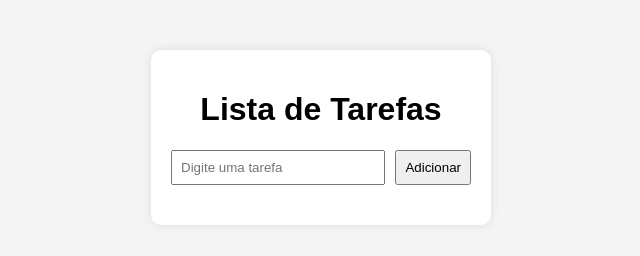
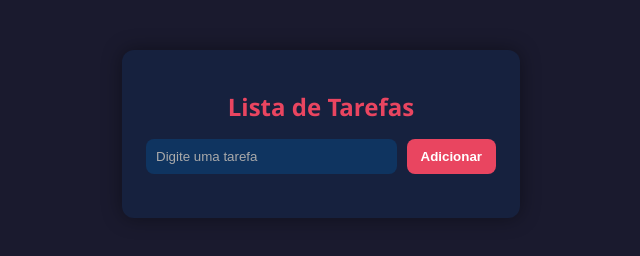
Before and after one commit to Bruno-RosaTech/todo-list-git, a plain HTML site: page index.html in a window 1280 px wide. Shown: the whole page, without its empty margins (319-959 px from the left). Drawn offline with Linux system fonts and the light colour scheme.

Commit message:
Melhora visual com tema escuro moderno

```diff
--- a/style.css
+++ b/style.css
@@ -1,22 +1,25 @@
-/* Melhoria visual feita por Cauan */
+
 body {
-  font-family: Arial, sans-serif;
-  background: #f4f4f4;
+  font-family: 'Segoe UI', sans-serif;
+  background: #1a1a2e;
   display: flex;
   justify-content: center;
   margin-top: 50px;
 }
 
 .container {
-  background: white;
-  padding: 20px;
-  border-radius: 10px;
-  width: 300px;
-  box-shadow: 0 0 10px rgba(0,0,0,0.1);
+  background: #16213e;
+  padding: 24px;
+  border-radius: 12px;
+  width: 350px;
+  box-shadow: 0 0 20px rgba(0,0,0,0.4);
 }
 
 h1 {
   text-align: center;
+  color: #e94560;
+  font-size: 24px;
+  margin-bottom: 16px;
 }
 
 .input-area {
@@ -26,12 +29,29 @@ h1 {
 
 input {
   flex: 1;
-  padding: 8px;
+  padding: 10px;
+  border: none;
+  border-radius: 8px;
+  background: #0f3460;
+  color: white;
+}
+
+input::placeholder {
+  color: #aaa;
 }
 
 button {
-  padding: 8px;
+  padding: 10px 14px;
   cursor: pointer;
+  background: #e94560;
+  color: white;
+  border: none;
+  border-radius: 8px;
+  font-weight: bold;
+}
+
+button:hover {
+  background: #c73652;
 }
 
 ul {
@@ -41,15 +61,16 @@ ul {
 }
 
 li {
-  background: #eee;
+  background: #0f3460;
+  color: white;
   margin-bottom: 10px;
-  padding: 8px;
+  padding: 10px;
   display: flex;
   justify-content: space-between;
-  border-radius: 5px;
+  border-radius: 8px;
 }
 
 .done {
   text-decoration: line-through;
-  opacity: 0.6;
+  opacity: 0.5;
 }
```
